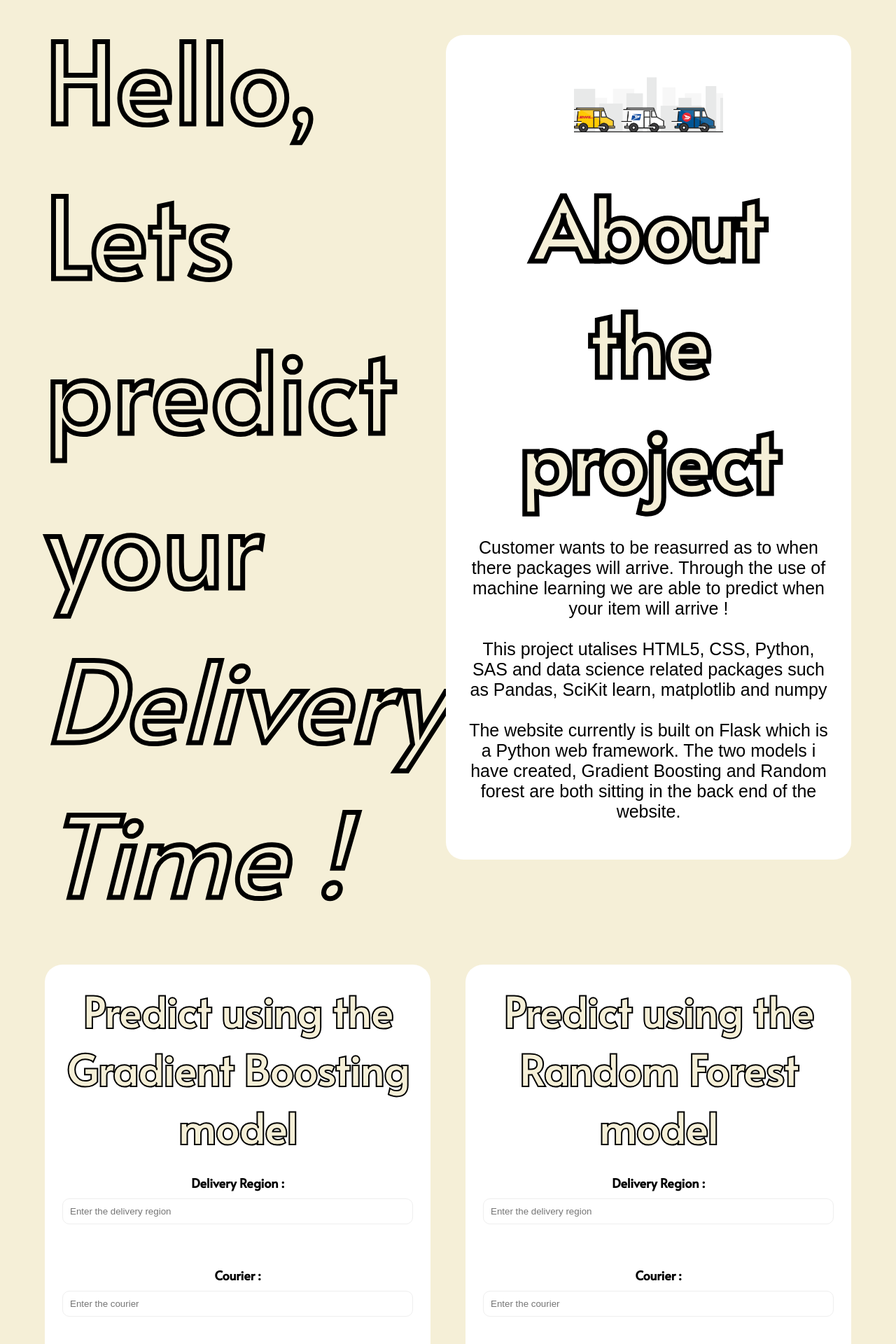
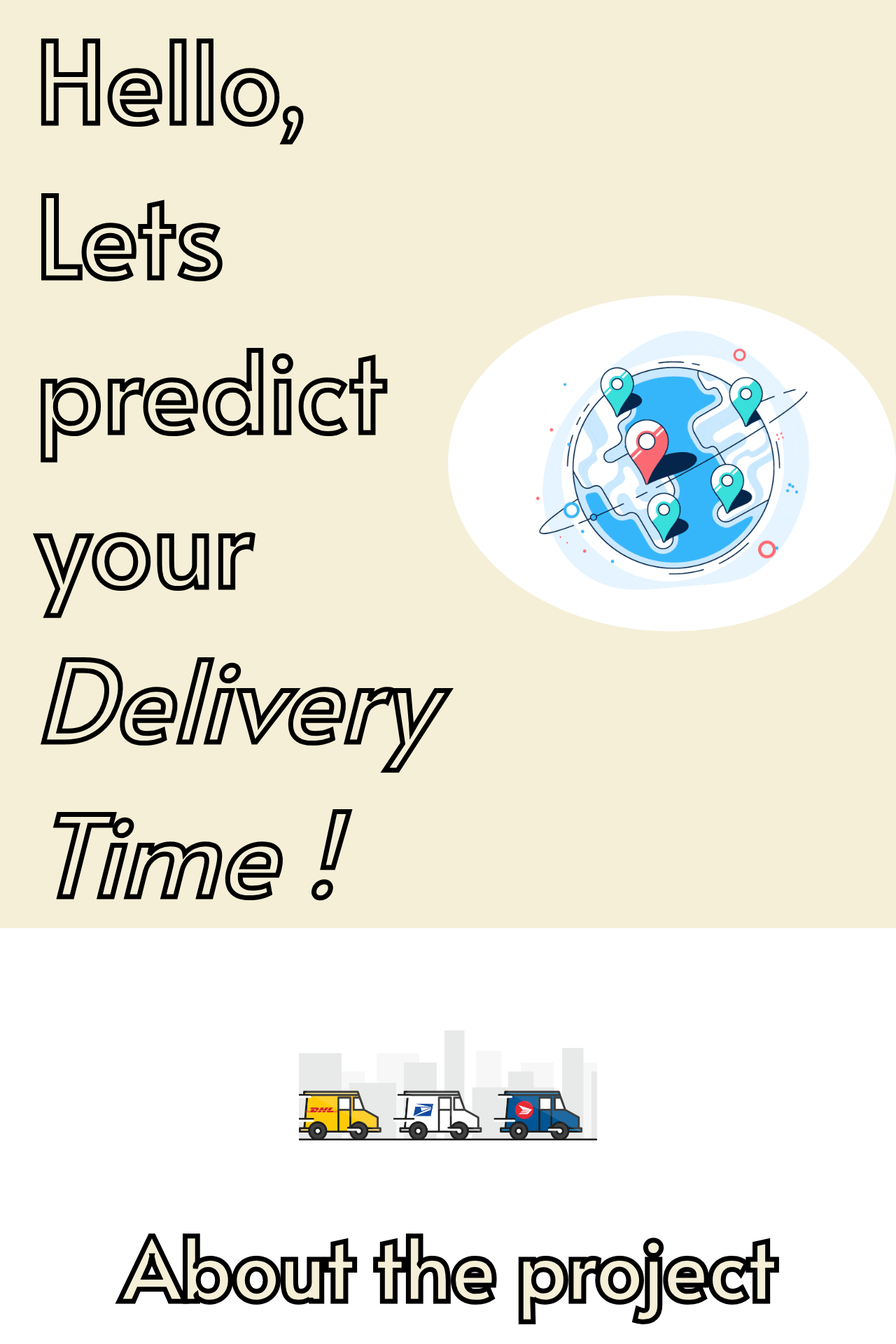
Before and after one commit to nlarki/Parcel-ETA-Predictor, a Flask app: page / in a window 1280 px wide. Shown: the top 1920 px of the page at 70% size. Run offline with Flask 2, Linux system fonts and the light colour scheme; parts of the project's set-up code (start-up, migrations or seed data) failed here and were passed over.

Commit message:
added some features to the website

```diff
--- a/EDT-website/static/css/style.css
+++ b/EDT-website/static/css/style.css
@@ -2,10 +2,6 @@
   margin: 0;
   padding: 0;
   box-sizing: border-box;
-}
-
-body {
-  background-color: rgb(245, 239, 215);
 }
 
 html {
@@ -14,9 +10,17 @@
 
 .presentation {
   display: flex;
+  width: 100%;
+  min-height: 100vh;
+  align-items: center;
+  background-color: rgb(245, 239, 215);
+}
+
+.project {
+  display: flex;
   width: 90%;
   margin: auto;
-  min-height: 80vh;
+  min-height: 100vh;
   align-items: center;
 }
 
@@ -38,6 +42,17 @@
   font-family: "Alata", sans-serif;
   flex: 1;
   animation: fadeIn 3s;
+  margin-left: 50px;
+}
+
+.image {
+  flex: 1;
+  animation: fadeIn 3s;
+}
+
+.image img {
+  height: 60vh;
+  border-radius: 100%;
 }
 
 .name {
@@ -93,7 +108,7 @@
 }
 
 .about img {
-  height: 20vh;
+  height: 40vh;
 }
 
 .about h1 {
@@ -112,7 +127,7 @@
   display: flex;
   width: 90%;
   margin: auto;
-  min-height: 150vh;
+  min-height: 100vh;
   align-items: center;
   color: black;
 }
--- a/EDT-website/templates/index.html
+++ b/EDT-website/templates/index.html
@@ -28,18 +28,24 @@
                 <p class="name">Lets predict your</p>
                 <p class="job"><em>Delivery Time !</em></p>
             </div>
+            <div = class="image">
+                <img src="../static/images/globe.gif" alt="globe">
+            </div>
+        </section>
+        <section class="project">
             <div class="about">
                 <img src="../static/images/trucks.gif" alt="logo1">
                 <h1>About the project</h1>
                 <br>
-                <P>Customer wants to be reasurred as to when there packages will arrive. Through the use of machine learning we are able to predict when your item will arrive !</P>
+                <P>Customers want to be reasurred as to when there packages will arrive. Through the use of machine learning this is doable as we are able to predict to a high degree when a customers package will arrive !</P>
                 <br>
                 <p>This project utalises HTML5, CSS, Python, SAS and data science related packages such as Pandas, SciKit learn, matplotlib and numpy </p>
                 <br>
-                <p>The website currently is built on Flask which is a Python web framework. The two models i have created, Gradient Boosting and Random forest are both sitting in the back end of the website. </p>
+                <p>The website currently is built on Flask which is a Python web framework. The two models i have created, Gradient Boosting and Random forest are utalised through an API which send requests (the values for prediction) to each individual model, then POST's the prediction back to the home page. </p>
                 <br>
             </div>
         </section>
+
 
         <section class="models">
             <div class="gradientB">
@@ -76,7 +82,9 @@
             </div>
         </section>
 
+
      </main>
+
  </body>
 
 
--- /dev/null
+++ b/requirements.txt
@@ -0,0 +1,2 @@
+Flask==1.1.2
+numpy==1.20.3
```
Also changed, not shown: EDT-website/static/images/globe.gif (added), 2 other files.
